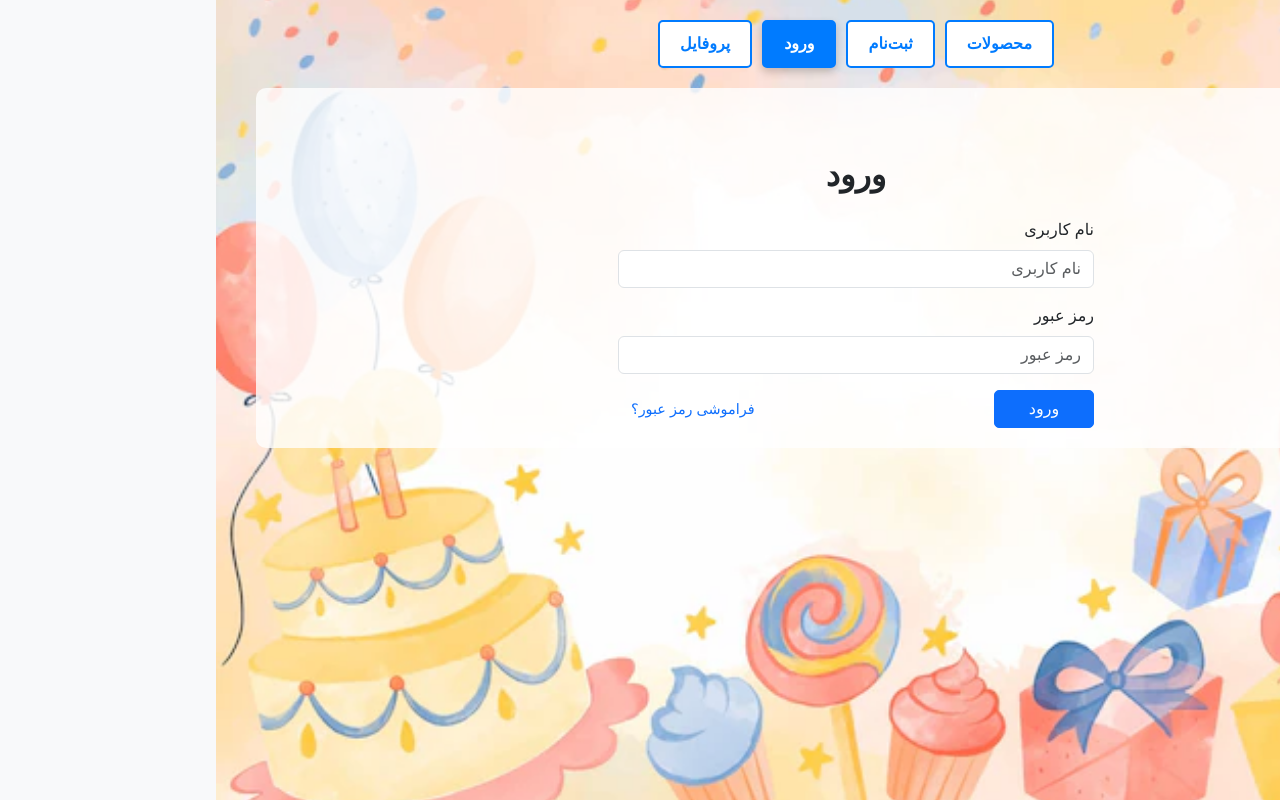
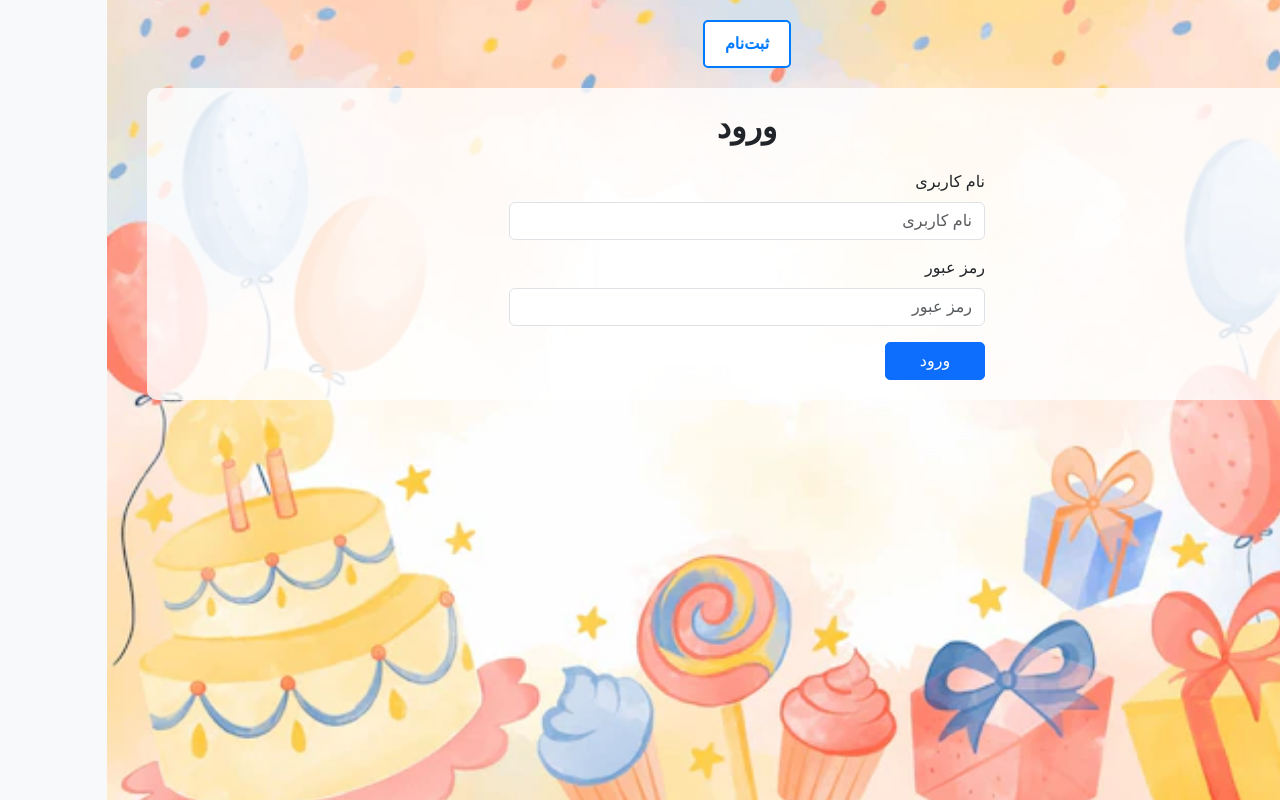
Before and after one commit to PouyaL03/SAD_Pamasil, a Next.js app in the folder frontend2/: page / in a window 1280 px wide. Both pictures are taken after a click on the button "ورود". Built offline with nearby package versions, Linux system fonts and the light colour scheme.

Commit message:
fix frontend

```diff
--- a/frontend2/components/LoginPage.js
+++ b/frontend2/components/LoginPage.js
@@ -1,7 +1,6 @@
 import React, { useState } from "react";
 import { Form, Button, Container, Alert } from "react-bootstrap";
 import axios from "axios";
-import { useRouter } from "next/router";
 
 const LoginPage = () => {
   const [formData, setFormData] = useState({
@@ -13,7 +12,6 @@ const LoginPage = () => {
   const [errorMessage, setErrorMessage] = useState("");
   const [successMessage, setSuccessMessage] = useState("");
   const [isForgotPassword, setIsForgotPassword] = useState(false);
-  const router = useRouter();
 
   const handleChange = (e) => {
     const { name, value } = e.target;
@@ -24,12 +22,17 @@ const LoginPage = () => {
     e.preventDefault();
     try {
       const response = await axios.post("http://localhost:8000/api/user/login/", formData);
+      // Save the user data (even if it doesn't include role) to localStorage.
       localStorage.setItem("user", JSON.stringify(response.data));
       setSuccessMessage("ورود با موفقیت انجام شد.");
       setErrorMessage("");
-      router.push("/");
+      // Force a full reload so Home re-reads localStorage and (if needed) fetches the role.
+      window.location.reload();
     } catch (error) {
-      if (error.response && error.response.data.error === "لطفا ایمیل خود را تایید کنید.") {
+      if (
+        error.response &&
+        error.response.data.error === "لطفا ایمیل خود را تایید کنید."
+      ) {
         setErrorMessage("لطفا ایمیل خود را تایید کنید.");
       } else {
         setErrorMessage("نام کاربری یا رمز عبور اشتباه است.");
@@ -38,25 +41,13 @@ const LoginPage = () => {
     }
   };
 
-  const handleForgotPassword = async (e) => {
-    e.preventDefault();
-    try {
-      const response = await axios.post("http://localhost:8000/api/user/forgot-password/", formData);
-      setSuccessMessage(response.data.message);
-      setErrorMessage("");
-      setIsForgotPassword(false);
-    } catch (error) {
-      setErrorMessage("خطا در تغییر رمز عبور.");
-      setSuccessMessage("");
-    }
-  };
-
   return (
-    <Container className="mt-5" style={{ maxWidth: "500px", direction: "rtl" }}>
-      <h2 className="text-center mb-4" style={{ fontWeight: "bold" }}>ورود</h2>
+    <Container style={{ maxWidth: "500px", direction: "rtl" }}>
+      <h2 className="text-center mb-4" style={{ fontWeight: "bold" }}>
+        ورود
+      </h2>
       {errorMessage && <Alert variant="danger">{errorMessage}</Alert>}
       {successMessage && <Alert variant="success">{successMessage}</Alert>}
-
       {!isForgotPassword ? (
         <Form onSubmit={handleLogin}>
           <Form.Group className="mb-3">
@@ -85,52 +76,11 @@ const LoginPage = () => {
             <Button variant="primary" type="submit" style={{ width: "100px" }}>
               ورود
             </Button>
-            <Button
-              variant="link"
-              onClick={() => setIsForgotPassword(true)}
-              style={{ textDecoration: "none", fontSize: "0.9rem" }}
-            >
-              فراموشی رمز عبور؟
-            </Button>
           </div>
         </Form>
       ) : (
-        <Form onSubmit={handleForgotPassword}>
-          <Form.Group className="mb-3">
-            <Form.Label>کد ملی</Form.Label>
-            <Form.Control
-              type="text"
-              name="national_id"
-              placeholder="کد ملی"
-              value={formData.national_id}
-              onChange={handleChange}
-              style={{ textAlign: "right" }}
-            />
-          </Form.Group>
-          <Form.Group className="mb-3">
-            <Form.Label>رمز عبور جدید</Form.Label>
-            <Form.Control
-              type="password"
-              name="new_password"
-              placeholder="رمز عبور جدید"
-              value={formData.new_password}
-              onChange={handleChange}
-              style={{ textAlign: "right" }}
-            />
-          </Form.Group>
-          <div className="d-flex justify-content-between align-items-center">
-            <Button variant="primary" type="submit" style={{ width: "150px" }}>
-              تغییر رمز عبور
-            </Button>
-            <Button
-              variant="link"
-              onClick={() => setIsForgotPassword(false)}
-              style={{ textDecoration: "none", fontSize: "0.9rem" }}
-            >
-              بازگشت به ورود
-            </Button>
-          </div>
-        </Form>
+        // (Optional) Forgot password form can be added here.
+        <div></div>
       )}
     </Container>
   );
--- /dev/null
+++ b/frontend2/components/SupplierPanel.js
@@ -0,0 +1,13 @@
+import React from "react";
+
+const SupplierPanel = () => {
+  return (
+    <div>
+      <h2>پنل تامین کننده</h2>
+      <p>Welcome to your supplier panel!</p>
+      {/* You can add more functionality here, such as managing products, orders, etc. */}
+    </div>
+  );
+};
+
+export default SupplierPanel;
--- a/frontend2/src/pages/index.js
+++ b/frontend2/src/pages/index.js
@@ -1,25 +1,98 @@
-import React, { useState } from "react";
+import React, { useState, useEffect } from "react";
+import axios from "axios";
 import ProductList from "../../components/ProductList";
 import RegistrationPage from "../../components/RegistrationPage";
 import LoginPage from "../../components/LoginPage";
 import ProfilePage from "../../components/ProfilePage";
-
-
+import SupplierPanel from "../../components/SupplierPanel"; // Import the SupplierPanel component
 
 const Home = () => {
-  const [activeTab, setActiveTab] = useState("products");
+  // Default to "register" when not logged in.
+  const [activeTab, setActiveTab] = useState("register");
+  const [user, setUser] = useState(null);
 
+  // On mount, read user data from localStorage.
+  useEffect(() => {
+    const storedUser = localStorage.getItem("user");
+    if (storedUser) {
+      const parsedUser = JSON.parse(storedUser);
+      setUser(parsedUser);
+      setActiveTab("profile");
+    }
+  }, []);
+
+  // If a user exists but the role is missing, call the profile API to fetch it.
+  useEffect(() => {
+    async function fetchUserProfile() {
+      if (user && !user.role) {
+        const token = user.token;
+        try {
+          const response = await axios.get("http://localhost:8000/api/user/profile/", {
+            headers: { Authorization: `Token ${token}` },
+          });
+          // Assume the response data includes a "role" field.
+          const updatedUser = { ...user, role: response.data.role };
+          setUser(updatedUser);
+          localStorage.setItem("user", JSON.stringify(updatedUser));
+        } catch (error) {
+          console.error("Failed to fetch user profile:", error);
+        }
+      }
+    }
+    fetchUserProfile();
+  }, [user]);
+
+  // Render the appropriate page based on activeTab and login status.
   const renderContent = () => {
-    if (activeTab === "products") return <ProductList />;
-    if (activeTab === "register") return <RegistrationPage />;
-    if (activeTab === "login") return <LoginPage />;
-    if (activeTab === "profile") return <ProfilePage />;
+    if (!user) {
+      // When not logged in, show Registration or Login.
+      return activeTab === "register" ? <RegistrationPage /> : <LoginPage />;
+    }
+    // When logged in: if activeTab is "products", show ProductList; if "supplierPanel", show SupplierPanel; otherwise, show ProfilePage.
+    if (activeTab === "products") {
+      return <ProductList />;
+    } else if (activeTab === "supplierPanel") {
+      return <SupplierPanel />;
+    }
+    return <ProfilePage />;
+  };
+
+  // Determine which navigation buttons to display.
+  let navButtons = [];
+  if (!user) {
+    // Not logged in: show a toggle button (if on "register", show "login" and vice versa).
+    navButtons = activeTab === "register" ? ["login"] : ["register"];
+  } else if (user.role === "supplier") {
+    // For suppliers, show "profile" and "supplierPanel" buttons.
+    navButtons = ["profile", "supplierPanel"];
+  } else if (user.role === "customer") {
+    // For customers, show only "profile" and "products" buttons.
+    navButtons = ["products", "profile"];
+  }
+
+  // Helper: Map internal tab names to Persian labels.
+  const getButtonLabel = (tab) => {
+    switch (tab) {
+      case "register":
+        return "ثبت‌نام";
+      case "login":
+        return "ورود";
+      case "profile":
+        return "پروفایل";
+      case "products":
+        return "محصولات";
+      case "supplierPanel":
+        return "پنل تامین کننده";
+      default:
+        return tab;
+    }
   };
 
   return (
     <div
       style={{
-        backgroundImage: "url('/images/watercolor-birthday-background-with-empty-space_52683-42227.jpg.webp')",
+        backgroundImage:
+          "url('/images/watercolor-birthday-background-with-empty-space_52683-42227.jpg.webp')",
         backgroundSize: "cover",
         backgroundPosition: "center",
         minHeight: "100vh",
@@ -27,8 +100,16 @@ const Home = () => {
         direction: "rtl",
       }}
     >
-      <div style={{ display: "flex", justifyContent: "center", marginBottom: "20px", gap: "10px" }}>
-        {["products", "register", "login", "profile"].map((tab, idx) => (
+      {/* Navigation Buttons */}
+      <div
+        style={{
+          display: "flex",
+          justifyContent: "center",
+          marginBottom: "20px",
+          gap: "10px",
+        }}
+      >
+        {navButtons.map((tab, idx) => (
           <button
             key={idx}
             onClick={() => setActiveTab(tab)}
@@ -43,16 +124,12 @@ const Home = () => {
               boxShadow: activeTab === tab ? "0 4px 8px rgba(0, 0, 0, 0.2)" : "none",
             }}
           >
-            {tab === "products"
-              ? "محصولات"
-              : tab === "register"
-              ? "ثبت‌نام"
-              : tab === "login"
-              ? "ورود"
-              : "پروفایل"}
+            {getButtonLabel(tab)}
           </button>
         ))}
       </div>
+
+      {/* Main Content Area */}
       <div
         style={{
           maxWidth: "1200px",
```
